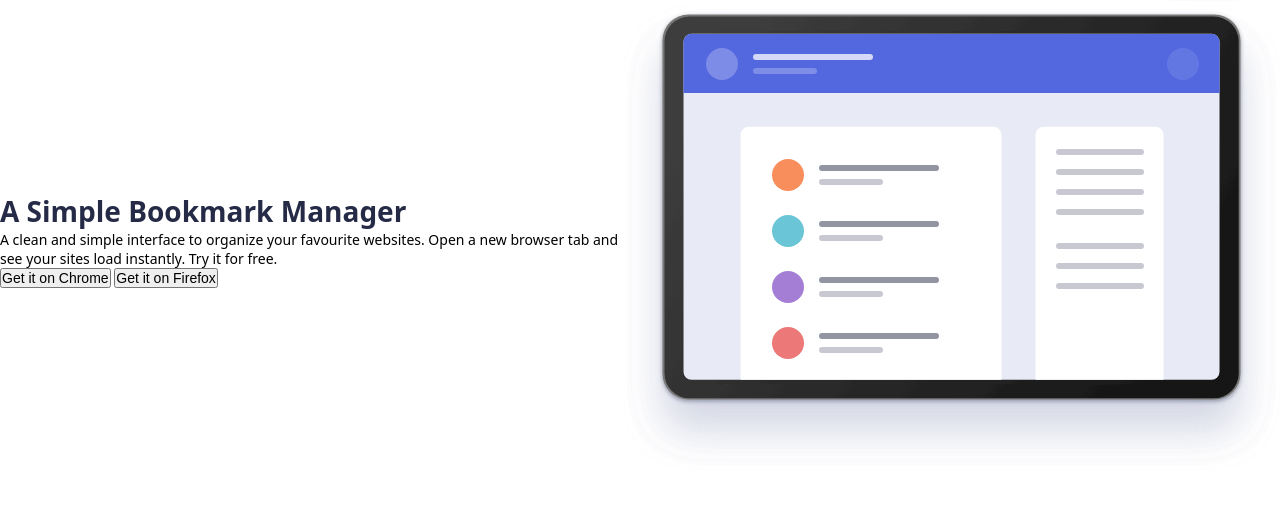
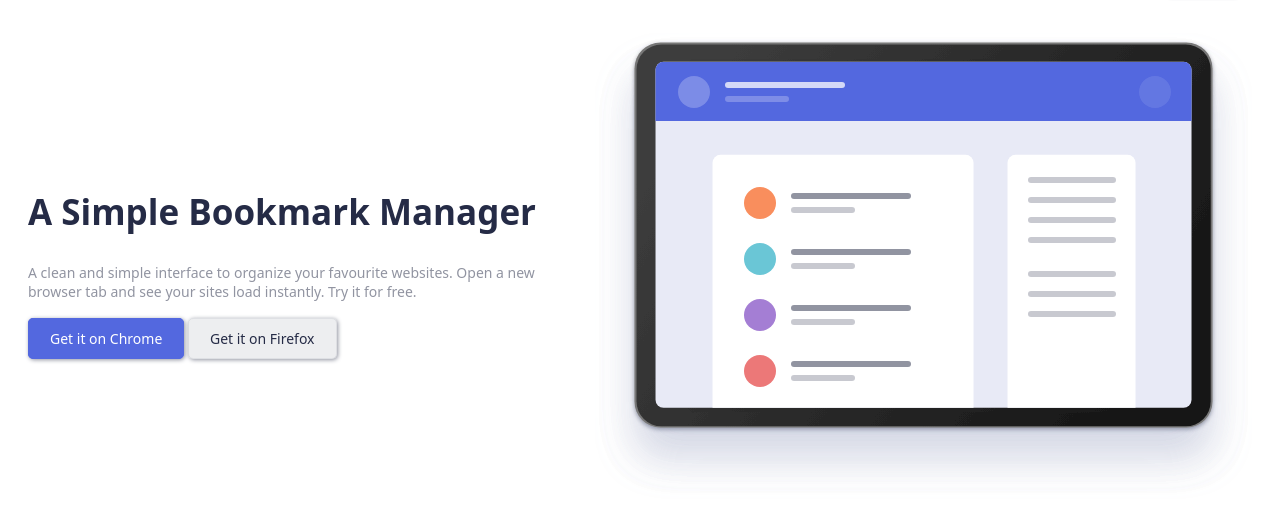
Before and after one commit to Youssoufai/bookmark-landing-page, a plain HTML site: page index.html in a window 1280 px wide. Shown: the part 41-550 px from the top of the page. Drawn offline with Linux system fonts and the light colour scheme.

Commit message:
Desiging banner

```diff
--- a/index.html
+++ b/index.html
@@ -37,7 +37,10 @@
                 <h1>A Simple Bookmark Manager</h1>
                 <p>A clean and simple interface to organize your favourite websites. Open a new browser tab and see your
                     sites load instantly. Try it for free.</p>
-                <button>Get it on Chrome</button> <button>Get it on Firefox</button>
+                <div>
+                    <a href="#" class="chrome">Get it on Chrome</a>
+                    <a href="#" class="firefox">Get it on Firefox</a>
+                </div>
             </div>
             <div>
                 <img src="./images/illustration-hero.svg" alt="">
--- a/style.css
+++ b/style.css
@@ -58,10 +58,42 @@ header ul li a:hover {
 
 .hero div h1 {
     color: var(--VERY-DARK-BLUE);
-    font-size: 2rem;
+    font-size: 2.5rem;
 }
 
 .hero {
     display: flex;
     align-items: center;
+    gap: 3rem;
+    margin: 2rem;
 }
+
+.left {
+    display: flex;
+    flex-direction: column;
+    gap: 2rem;
+}
+
+.left p {
+    color: var(--GRAYISH-BLUE);
+}
+
+.left div a {
+    text-decoration: none;
+    padding: .7rem 1.5rem;
+    border-radius: 5px;
+}
+
+.chrome {
+    color: white;
+    background: var(--SOFT-BLUE);
+    border: 1px solid var(--SOFT-BLUE);
+    box-shadow: 1px 1px 4px var(--GRAYISH-BLUE);
+}
+
+.firefox {
+    background: hsla(229, 8%, 60%, 0.16);
+    box-shadow: 1px 1px 4px var(--GRAYISH-BLUE);
+    border: 1px solid hsla(229, 8%, 60%, 0.16);
+    color: var(--VERY-DARK-BLUE);
+}
```
